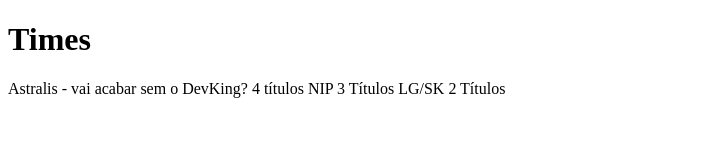
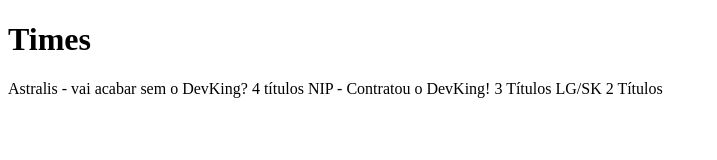
Before and after one commit to miguelluiz0/Paginas-Web, a plain HTML site: page tabela.html in a window 1280 px wide. Shown: the whole page, without its empty margins (0-717 px from the left). Drawn offline with Linux system fonts and the light colour scheme.

Commit message:
Modificando NIP e treinando Stash

```diff
--- a/tabela.html
+++ b/tabela.html
@@ -13,7 +13,7 @@
             </tr>
 
             <tr>
-                <td>NIP</td>
+                <td>NIP - Contratou o DevKing!</td>
                 <td>3 Títulos</td>
             </tr>
 
```
